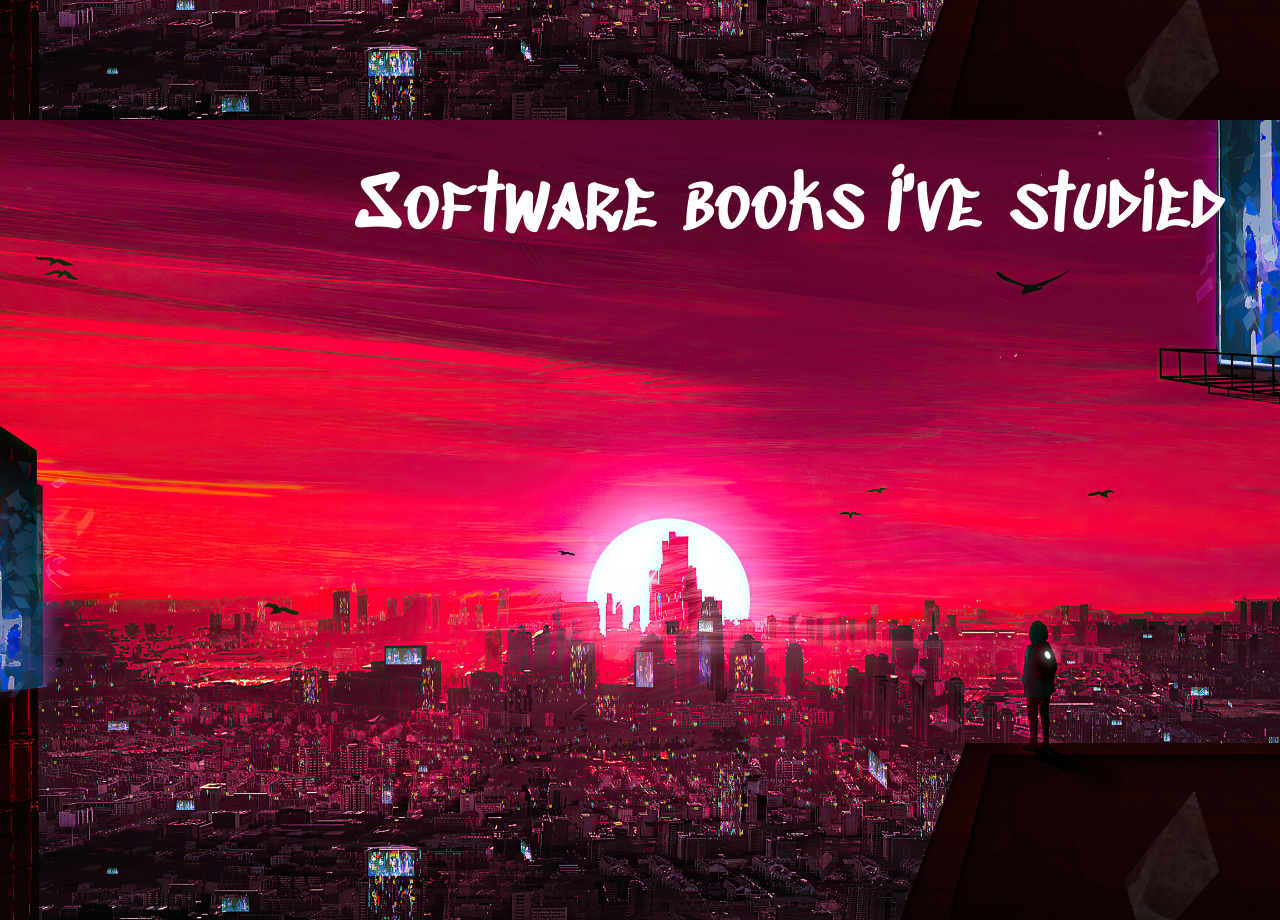
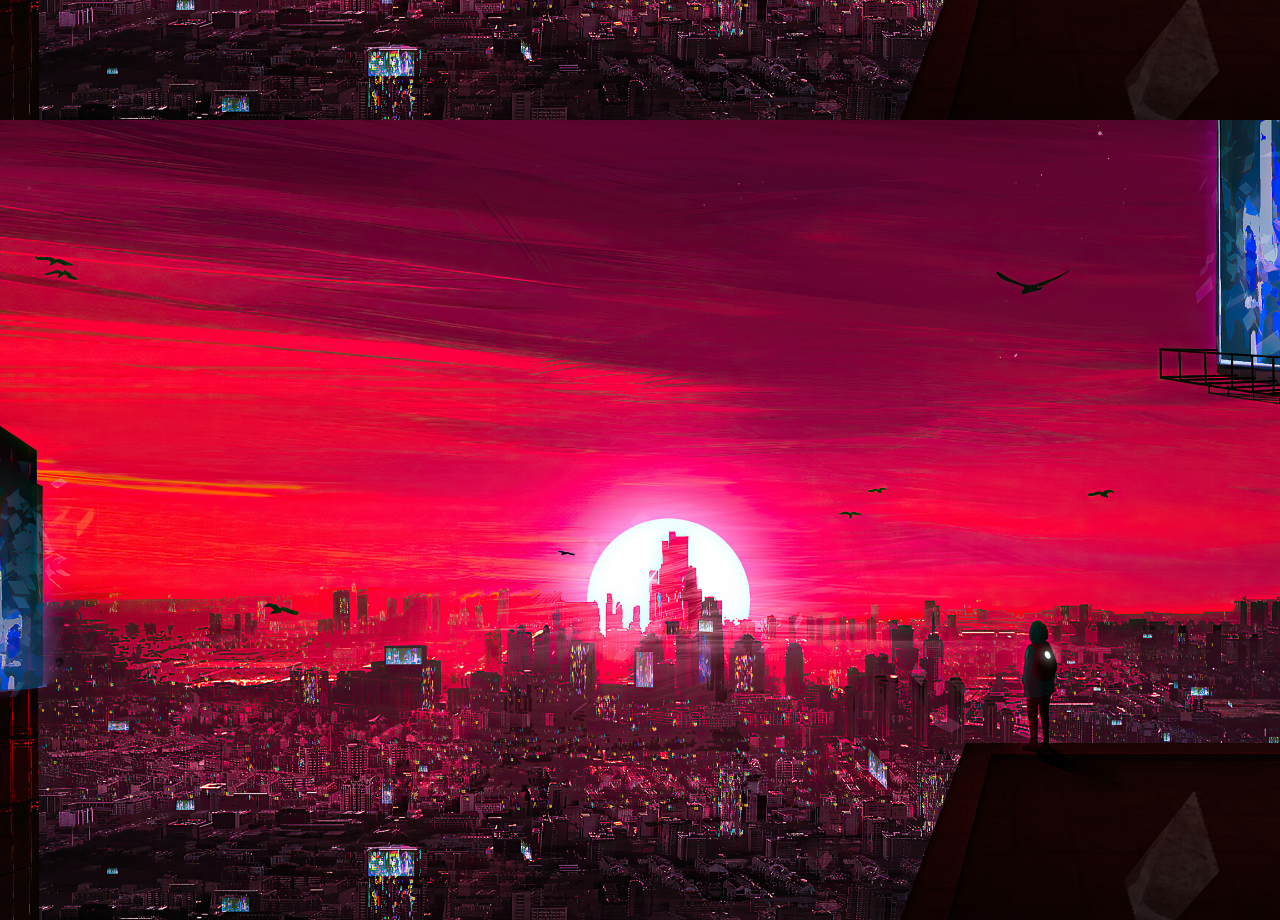
Before and after one commit to TbotaPhantA/personal-website-frontend, a Next.js app: page / in a window 1280 px wide. Shown: the part 1480-2400 px from the top of the page. Built offline with nearby package versions, Linux system fonts and the light colour scheme.

Commit message:
animation on scroll was added to books anchor

```diff
--- a/src/anchors/books.tsx
+++ b/src/anchors/books.tsx
@@ -11,7 +11,7 @@ export function Books({ id }: HomeProps) {
   const t = chooseTranslation(locale);
 
   return (
-    <div id={id} className={booksStyles.BooksAnchor}>
+    <div id={id} className={booksStyles.BooksAnchor} data-aos="zoom-in">
       <div className={booksStyles.BooksAnchorTitle}>{t.pages.main.books.title}</div>
     </div>
   )
```
